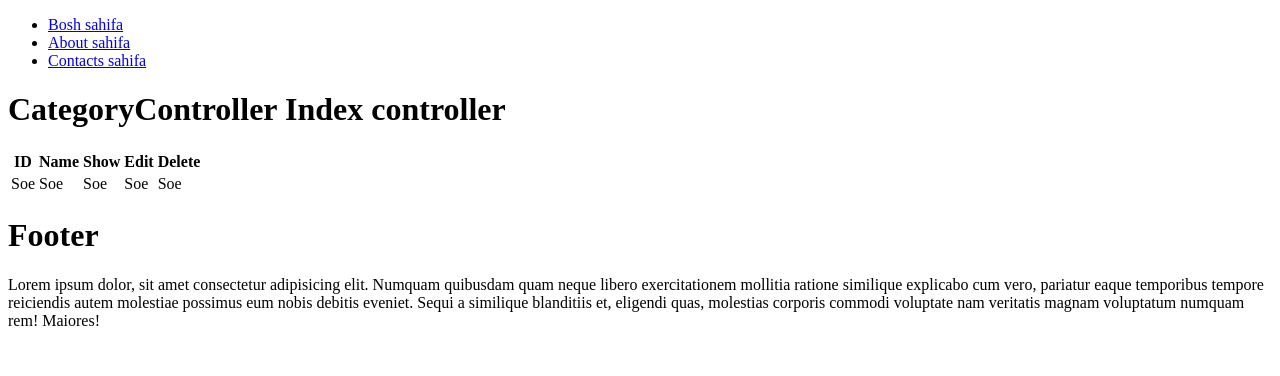
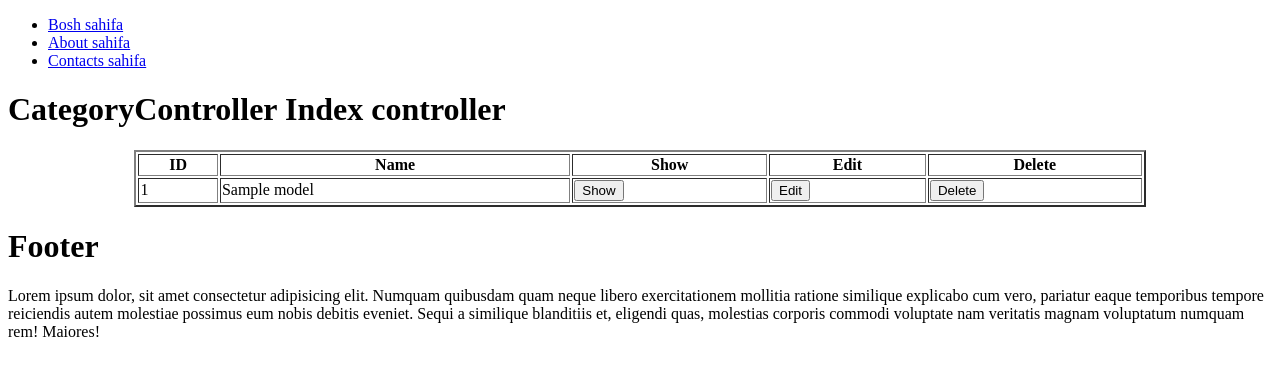
Before and after one commit to eldarbeksuvonberdiev/UygaVazifa_22, a PHP site: template App/Views/index.php in a window 1280 px wide. Shown: the top 376 px of the page. Run offline with PHP 8.4, Linux system fonts and the light colour scheme; the template is opened without the code that fills it: most values are stand-ins (such as "Sample title", 1, 10 or a date in 2020).

Commit message:
Bazi o'zgarishlar kiritildi

```diff
--- a/App/Databases/Database.php
+++ b/App/Databases/Database.php
@@ -1,11 +1,11 @@
 <?php
-namespace App\Database;
+namespace App\Databases;
 use PDO;
 
 class Database
 {
     protected static $host = "localhost";
-    protected static $dbname = "oopda";
+    protected static $dbname = "imtihon";
     protected static $user = "root";
     protected static $password = "root";
 
--- a/App/Models/Category.php
+++ b/App/Models/Category.php
@@ -3,7 +3,7 @@ namespace App\Models;
 
 class Category extends Model
 {
-    public static $table = 'talabalar';
+    public static $table = 'talaba';
 }
 
 
--- a/App/Models/Model.php
+++ b/App/Models/Model.php
@@ -1,8 +1,7 @@
 <?php
-
 namespace  App\Models;
 
-use App\Database\Database;
+use App\Databases\Database;
 use PDO;
 
 class Model extends Database
--- a/App/Views/index.php
+++ b/App/Views/index.php
@@ -1,5 +1,5 @@
 <h1>CategoryController Index controller</h1>
-<table>
+<table width="80%" align="center" border="2">
     <tr>
         <th>ID</th>
         <th>Name</th>
@@ -10,11 +10,17 @@
     <?php
     foreach ($models as $model) { ?>
         <tr>
-            <td>Soe</td>
-            <td>Soe</td>
-            <td>Soe</td>
-            <td>Soe</td>
-            <td>Soe</td>
+            <td><?=$model->id?></td>
+            <td><?=$model->name?></td>
+            <td>
+                <a href="/show"><button>Show</button></a>
+            </td>
+            <td>
+            <a href="/edit"><button>Edit</button></a>
+            </td>
+            <td>
+            <a href="/delete"><button>Delete</button></a>
+            </td>
         </tr>
     <?php }
     ?>
--- a/autoload.php
+++ b/autoload.php
@@ -5,6 +5,7 @@ spl_autoload_register(function($class){
     if(file_exists($path)){
         require_once $path;
     }else{
+        echo $path;
         echo "Fayl topilmadi";
     }
 });
```
